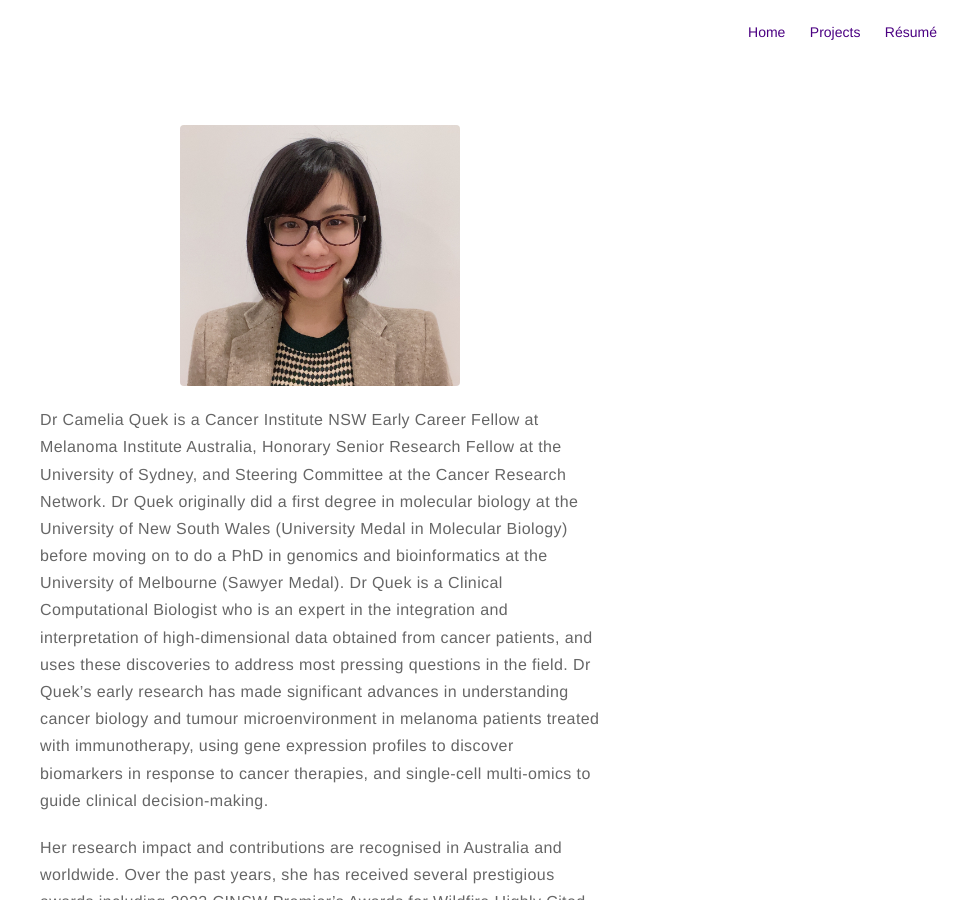
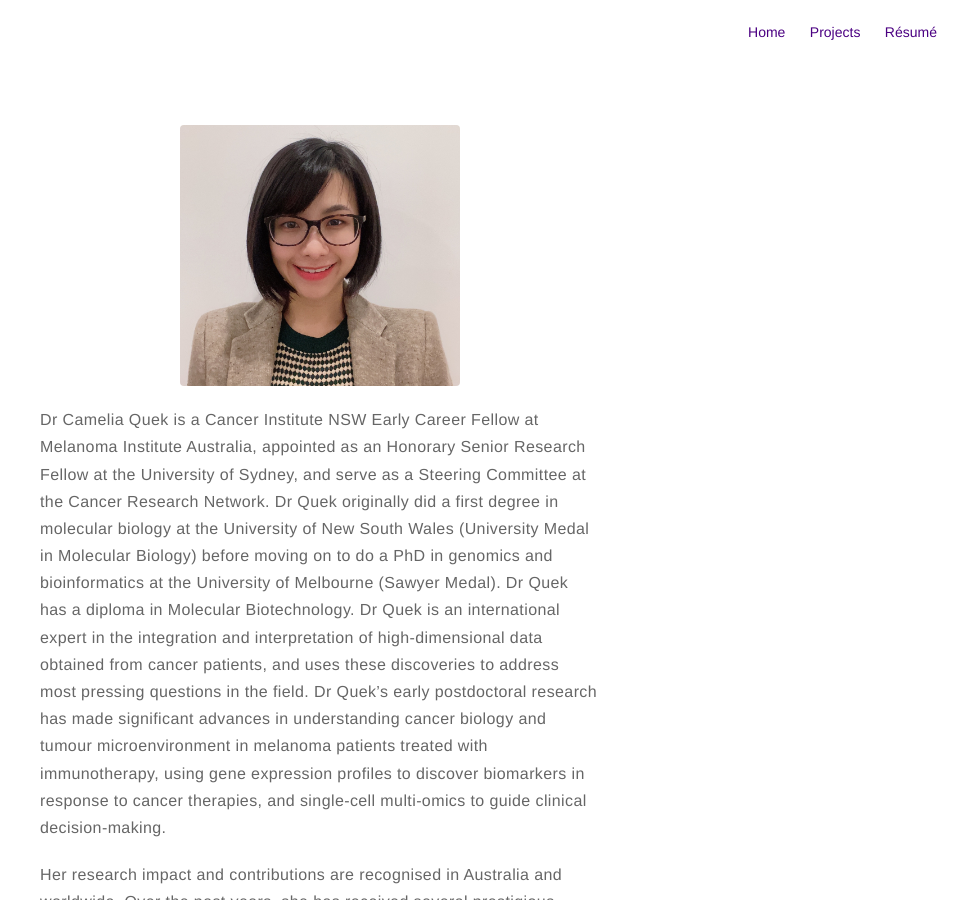
Before and after one commit to cameliaquek/cameliaquek.github.io, a Jekyll site: the page built from about.md, in a window 1280 px wide and 900 px high. Shown: the whole window, without its empty margins (320-1280 px from the left). Built offline with Jekyll 4.4.1, drawn with Linux system fonts in a browser that asks for light colours.

Commit message:
Update about.md

```diff
--- a/about.md
+++ b/about.md
@@ -4,7 +4,7 @@ layout: page
 ---
 ![Profile Image]({{ site.url }}/{{ site.picture }})
 
-<p>Dr Camelia Quek is a Cancer Institute NSW Early Career Fellow at Melanoma Institute Australia, Honorary Senior Research Fellow at the University of Sydney, and Steering Committee at the Cancer Research Network. Dr Quek originally did a first degree in molecular biology at the University of New South Wales (University Medal in Molecular Biology) before moving on to do a PhD in genomics and bioinformatics at the University of Melbourne (Sawyer Medal). Dr Quek is a Clinical Computational Biologist who is an expert in the integration and interpretation of high-dimensional data obtained from cancer patients, and uses these discoveries to address most pressing questions in the field. Dr Quek’s early research has made significant advances in understanding cancer biology and tumour microenvironment in melanoma patients treated with immunotherapy, using gene expression profiles to discover biomarkers in response to cancer therapies, and single-cell multi-omics to guide clinical decision-making.</p>
+<p>Dr Camelia Quek is a Cancer Institute NSW Early Career Fellow at Melanoma Institute Australia, appointed as an Honorary Senior Research Fellow at the University of Sydney, and serve as a Steering Committee at the Cancer Research Network. Dr Quek originally did a first degree in molecular biology at the University of New South Wales (University Medal in Molecular Biology) before moving on to do a PhD in genomics and bioinformatics at the University of Melbourne (Sawyer Medal). Dr Quek has a diploma in Molecular Biotechnology. Dr Quek is an international expert in the integration and interpretation of high-dimensional data obtained from cancer patients, and uses these discoveries to address most pressing questions in the field. Dr Quek’s early postdoctoral research has made significant advances in understanding cancer biology and tumour microenvironment in melanoma patients treated with immunotherapy, using gene expression profiles to discover biomarkers in response to cancer therapies, and single-cell multi-omics to guide clinical decision-making.</p>
 <p>Her research impact and contributions are recognised in Australia and worldwide. Over the past years, she has received several prestigious awards including 2022 CINSW Premier’s Awards for Wildfire Highly Cited Publication (co-first authors, Cancer Cell 2019), 2021 10x Millennium Science Start Single Cell Award, and 2017 CINSW Premier’s Awards for Excellence in Translational Research Team. She has also received 3X Best Poster Winner 2014, 2017 and 2018, and Best Oral Talk 2017 at both international and national conferences.</p>
 <p>Dr Quek’s research program focuses on understanding the immunogenic expression profiles in patients treated with cancer therapies, key proteins and biological mechanisms driving cellular identity and heterogeneity within tumour and immune microenvironment, particularly in the context of biomarker, drug resistance, druggable targets and how tumour heterogeneity shapes disease progression. Her current research interests are: (1) Biomarkers of response and resistance to cancer therapies, (2) Single-cell multi-omics to understand treatment and progression, and (3) Spatial imaging to dissect key cellular interactions and novel drug targets.</p>
 <p>Aside from research, Dr Quek is appointed as an Associate Editor in Molecular Carcinogenesis (2023 - Present), Review Editor at Frontiers (2021 - Present), Special Issue Editor (2021 - Present) in International Journal of Molecular Sciences (IJMS), and as well as Genes. She is also a frequent reviewer for Nature, BMC Cancer, IJMS, Frontiers in Oncology, and Frontiers in Digital Health. In addition, Dr Quek is an Ambassador (2017 - Present) for European Association of Cancer Research. For teaching, she is a PhD thesis examiner, and a leading supervisor for several Honours and PhD students, and chairs PhD progress evaluation meeting. Furthermore, Dr Quek is a co-investigator in Data Access Committee, where sequencing data generated for the purposes of biomedical, clinical and translational research projects are frequently deposited and shared in TCGA, ENA and EGA so that researchers can undertake similar studies worldwide.</p>
@@ -50,6 +50,7 @@ layout: page
     	<li><a href="https://aacrjournals.org/clincancerres/article/25/4/1272/10155/Distinct-Molecular-Profiles-and-Immunotherapy">Distinct Molecular Profiles and Immunotherapy Treatment Outcomes of V600E and V600K BRAF-Mutant Melanoma</a></li>
      	<li><a href="https://www.frontiersin.org/journals/oncology/articles/10.3389/fonc.2018.00584/full">The Prognostic Significance of Low-Frequency Somatic Mutations in Metastatic Cutaneous Melanoma</a></li>
       	<li><a href="https://aacrjournals.org/clincancerres/article/24/13/3036/80949/CD103-Tumor-Resident-CD8-T-Cells-Are-Associated">CD103+ Tumor-Resident CD8+ T Cells Are Associated with Improved Survival in Immunotherapy-Naïve Melanoma Patients and Expand Significantly During Anti–PD-1 Treatment</a></li>
+
 <br><br>
 
 <b>Neurodegenerative diseases:</b>
@@ -60,11 +61,13 @@ with computational biology in identifying driver genes and the RNA content of sm
   	<li><a href="https://www.sciencedirect.com/science/article/pii/S0006291X16315571?via%3Dihub">The role of extracellular vesicles in neurodegenerative diseases</a></li>
     	<li><a href="https://www.nature.com/articles/srep22398">Gene dysregulation is restored in the Parkinson’s disease MPTP neurotoxic mice model upon treatment of the therapeutic drug CuII(atsm)</a></li>
       	<li><a href="https://www.frontiersin.org/articles/10.3389/fgene.2013.00150/full">The detection of microRNA associated with Alzheimer's disease in biological fluids using next-generation sequencing technologies</a></li>
+
 <br><br>
 
 <b>Immunology:</b>
 <p>As part of a work collaboration, I have contributed the data analytics and my knowledge of Immunology (from Onco-immunology, Neuro-immunology and Infectious diseases).</p>
 	<li><a href="https://www.mdpi.com/1422-0067/24/11/9334">Non-Antigenic Modulation of Antigen Receptor (TCR) Loop Modulates Signalling: Implications of External Factors Influencing T-Cell Responses</a></li>
+
 <br><br>
 
 <b>Virology:</b>
@@ -72,12 +75,14 @@ with computational biology in identifying driver genes and the RNA content of sm
 	<li><a href="https://www.mdpi.com/2075-4418/13/8/1364)">Multiplex RT Real-Time PCR Based on Target Failure to Detect and Identify Different Variants of SARS-CoV-2: A Feasible Method That Can Be Applied in Clinical Laboratories.</a></li>
  	<li><a href="https://www.mdpi.com/2075-4418/12/10/2393">Characteristics of Hepatitis B Virus Genotype and Sub-Genotype in Hepatocellular Cancer Patients in Vietnam</a></li>
  	<li><a href="https://www.sciencedirect.com/science/article/pii/S1525157817302969?via%3Dihub">Evaluation of a Hepatitis C Virus Core Antigen Assay in Plasma and Dried Blood Spot Samples</a></li>
+
 <br><br>
 
  <b>Software and analysis tools:</b>
  <p>I developed or contributed to software and analysis tools as part of my work.</p>
 	<li><a href="http://israp.sourceforge.net/">iSRAP</a></li>
 	<li><a href="http://www.funrich.org/">FunRich</a></li>
+
 <br><br>
 
   <b>Large datasets:</b>
```
